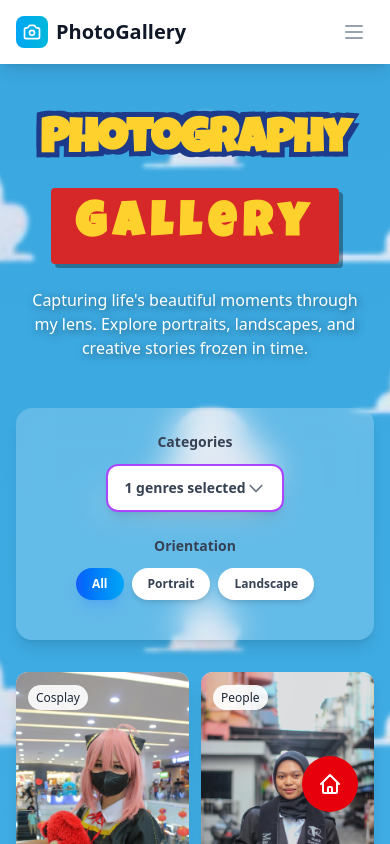
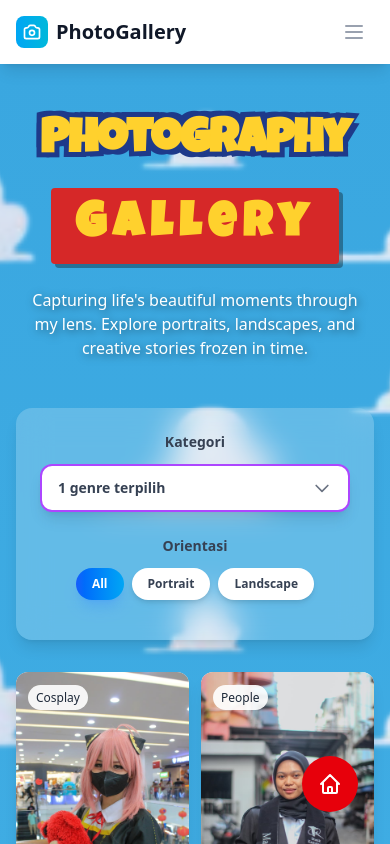
Before and after one commit to gifary500D/portofolio-gifary, a SvelteKit app: page /photography in a window 390 px wide. Shown: the top 844 px of the page. Built offline with nearby package versions, Linux system fonts and the light colour scheme.

Commit message:
perbaiki filter cattegory

```diff
--- a/src/lib/components/CategoryDropdown.svelte
+++ b/src/lib/components/CategoryDropdown.svelte
@@ -1,6 +1,6 @@
 <script lang="ts">
   import { createEventDispatcher } from 'svelte';
-  import { fade, slide } from 'svelte/transition';
+  import { slide } from 'svelte/transition';
 
   export let categories: string[] = [];
   export let selectedCategories: string[] = [];
@@ -23,7 +23,7 @@
 
   function handleClickOutside(event: MouseEvent) {
     const target = event.target as HTMLElement;
-    if (!target.closest('.dropdown-container')) {
+    if (!target.closest('.dropdown-wrapper')) {
       isOpen = false;
     }
   }
@@ -31,17 +31,15 @@
 
 <svelte:window on:click={handleClickOutside} />
 
-<div class="dropdown-container relative">
+<div class="dropdown-wrapper relative inline-block w-full sm:w-80">
   <!-- Dropdown Button -->
   <button
     type="button"
     on:click|stopPropagation={toggleDropdown}
-    class="flex w-full items-center justify-between rounded-xl border-2 border-purple-500 bg-white px-4 py-3 text-left shadow-lg transition-all hover:border-purple-600 hover:shadow-xl sm:w-80"
+    class="flex w-full items-center justify-between rounded-xl border-2 border-purple-500 bg-white px-4 py-3 text-left shadow-lg transition-all hover:border-purple-600 hover:shadow-xl"
   >
-    <span class="flex items-center gap-2">
-      <span class="text-sm font-semibold text-gray-700">
-        {selectedCategories.length} genres selected
-      </span>
+    <span class="text-sm font-semibold text-gray-700">
+      {selectedCategories.length} genre terpilih
     </span>
     <svg
       class="h-5 w-5 text-gray-500 transition-transform duration-200 {isOpen ? 'rotate-180' : ''}"
@@ -57,7 +55,7 @@
   {#if isOpen}
     <div
       transition:slide={{ duration: 200 }}
-      class="absolute z-50 mt-2 w-full rounded-xl border border-gray-200 bg-white shadow-2xl sm:w-80"
+      class="absolute left-0 right-0 z-[9999] mt-2 w-full rounded-xl border border-gray-200 bg-white shadow-2xl"
     >
       <div class="max-h-80 overflow-y-auto p-2">
         {#each categories as category}
@@ -67,7 +65,9 @@
             class="flex w-full items-center gap-3 rounded-lg px-4 py-3 text-left transition-all hover:bg-purple-50"
           >
             <!-- Checkbox -->
-            <div class="flex h-6 w-6 items-center justify-center rounded border-2 {selectedCategories.includes(category) ? 'border-purple-600 bg-purple-600' : 'border-gray-300 bg-white'}">
+            <div
+              class="flex h-6 w-6 flex-shrink-0 items-center justify-center rounded border-2 {selectedCategories.includes(category) ? 'border-purple-600 bg-purple-600' : 'border-gray-300 bg-white'}"
+            >
               {#if selectedCategories.includes(category)}
                 <svg class="h-4 w-4 text-white" fill="none" stroke="currentColor" viewBox="0 0 24 24">
                   <path stroke-linecap="round" stroke-linejoin="round" stroke-width="3" d="M5 13l4 4L19 7" />
@@ -85,7 +85,7 @@
 </div>
 
 <style>
-  .dropdown-container {
+  .dropdown-wrapper {
     -webkit-tap-highlight-color: transparent;
   }
 </style>
--- a/src/routes/photography/+page.svelte
+++ b/src/routes/photography/+page.svelte
@@ -872,15 +872,17 @@ let photos: Photo[] = [
     <HeroSection />
 
     {#if !isLoading}
+      <!-- Update bagian section filter Anda dengan ini: -->
+
 <section
-        class="relative z-10 px-4 pb-8 sm:px-6 lg:px-8"
+  class="relative z-50 px-4 pb-8 sm:px-6 lg:px-8"
   id="gallery"
   in:fade={{ duration: 600, delay: 200 }}
 >
   <div class="mx-auto max-w-6xl rounded-2xl bg-white/20 p-6 shadow-lg backdrop-blur-lg">
     <!-- Category Filter -->
-          <div class="mb-6">
-            <h3 class="mb-3 text-center text-sm font-semibold text-gray-700">Categories</h3>
+    <div class="relative z-50 mb-6">
+      <h3 class="mb-3 text-center text-sm font-semibold text-gray-700">Kategori</h3>
       <div class="flex justify-center">
         <CategoryDropdown
           {categories}
@@ -891,8 +893,8 @@ let photos: Photo[] = [
     </div>
 
     <!-- Orientation Filter -->
-          <div class="mb-4">
-            <h3 class="mb-3 text-center text-sm font-semibold text-gray-700">Orientation</h3>
+    <div class="relative z-10 mb-4">
+      <h3 class="mb-3 text-center text-sm font-semibold text-gray-700">Orientasi</h3>
       <div class="flex flex-wrap justify-center gap-2 md:gap-4">
         {#each orientations as orientation}
           <button
```
Lines whose indentation alone changed are shown as unchanged.
